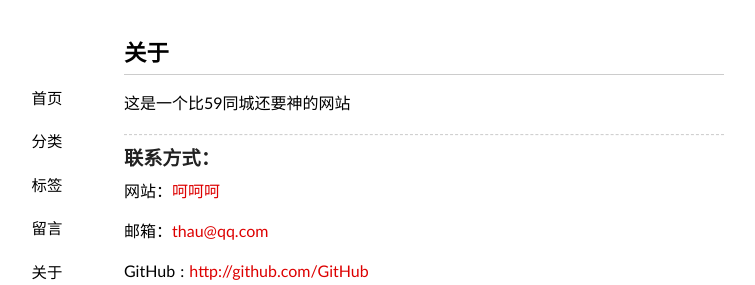
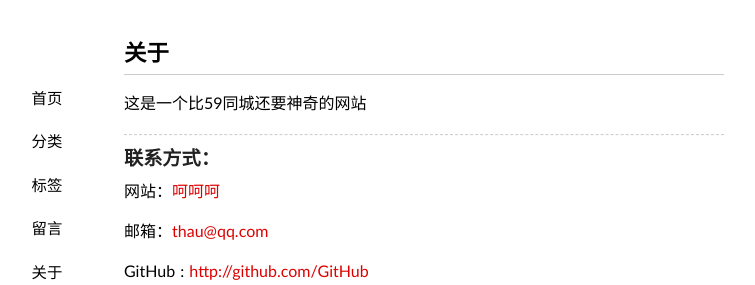
Before and after one commit to Bigcaitou/Bigcaitou, a Jekyll site: the page built from about/index.md, in a window 1280 px wide. Shown: the top 285 px of the page, without its empty margins (216-971 px from the left). Built offline with Jekyll 4.4.1, drawn with Linux system fonts in a browser that asks for light colours; some web fonts are replaced; Markdown is read by kramdown in place of the engine named in the settings; comment, search, counter and statistics services are not loaded.

Commit message:
Update _config.yml

```diff
--- a/_config.yml
+++ b/_config.yml
@@ -13,4 +13,4 @@ github: Bigcaitou
 pygments: true
 safe: true
 paginate: 20
-about: "这是一个比59同城还要神的网站"
+about: "这是一个比59同城还要神奇的网站"
```
